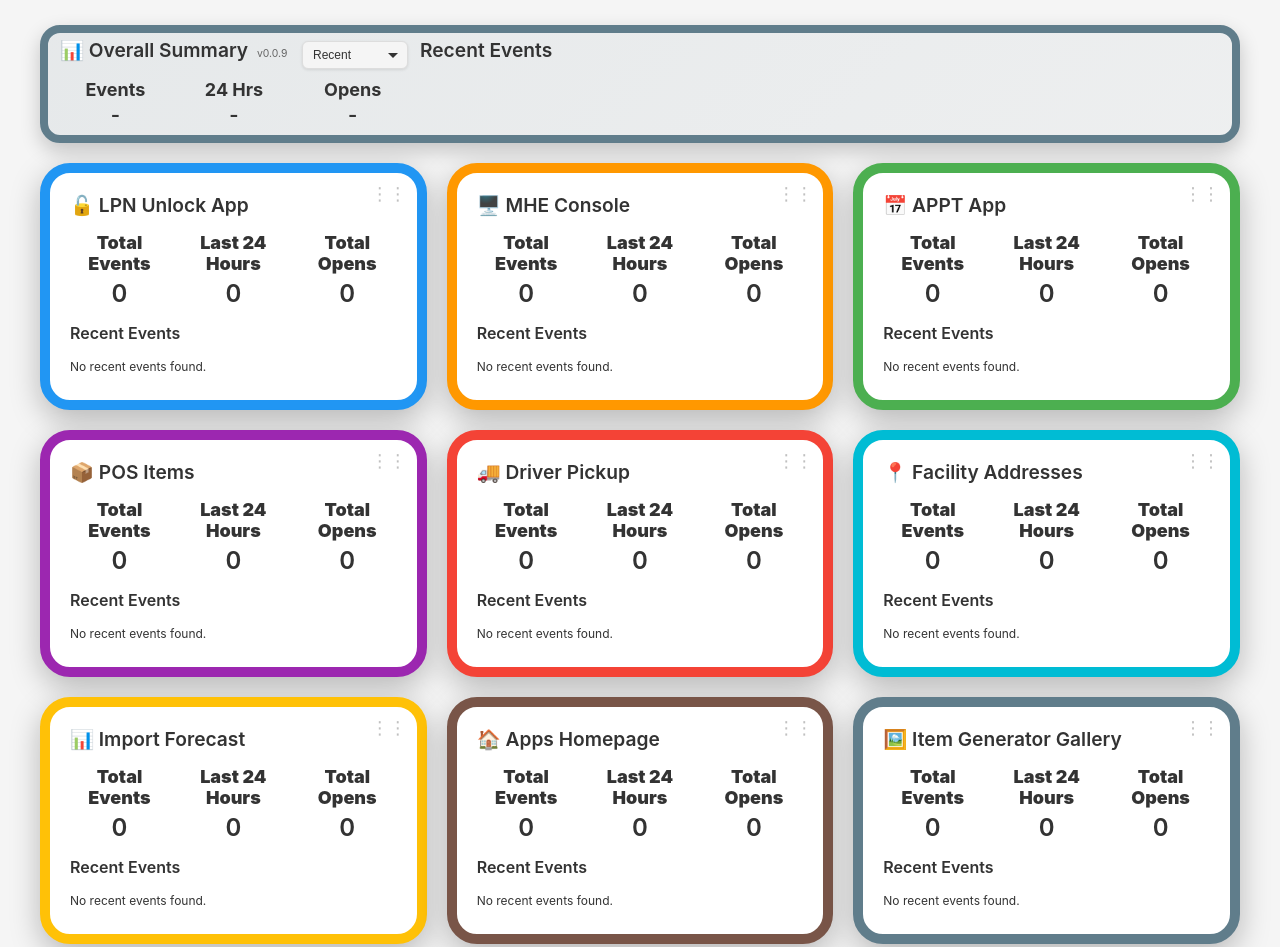
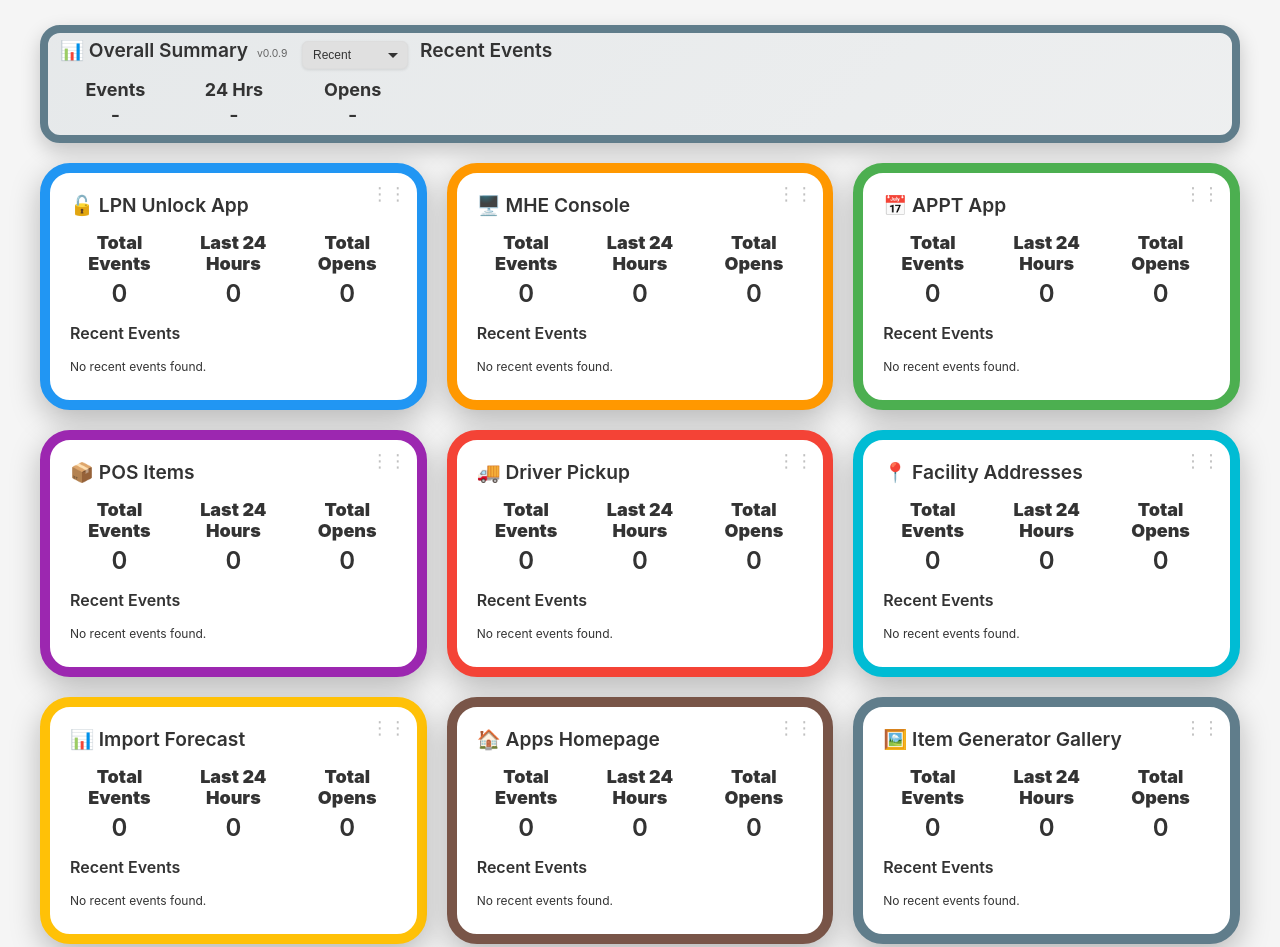
Before and after one commit to sidmsmith/manhattan-app-usage-dashboard, a website: page index.html in a window 1280 px wide. Shown: the top 947 px of the page. Drawn offline with nearby package versions, Linux system fonts and the light colour scheme; no server answers.

Commit message:
v0.0.9: Ensure all changes committed - darker grey dropdown, card alignment, uniform widths

```diff
--- a/styles.css
+++ b/styles.css
@@ -69,7 +69,7 @@ body {
   padding: 6px 28px 6px 10px;
   border: 1px solid #ddd;
   border-radius: 6px;
-  background: #f5f5f5;
+  background: #e0e0e0;
   cursor: pointer;
   min-width: 100px;
   font-weight: 500;
```
